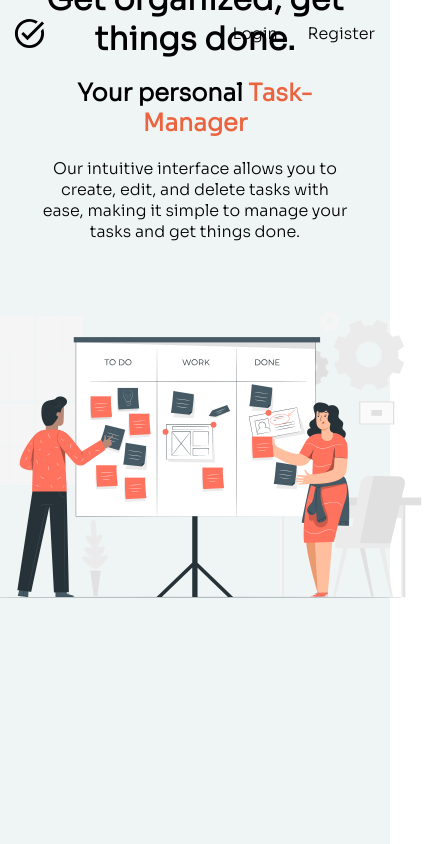
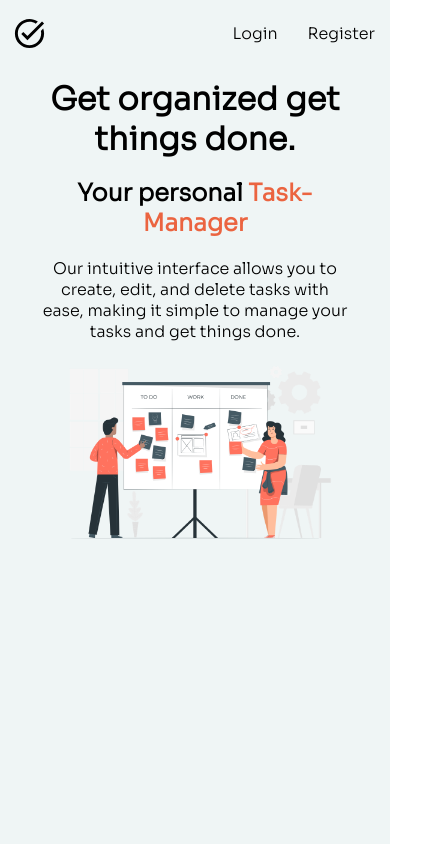
Before and after one commit to ilieBeracha/Task-Manager, a React (Create React App) app: page / in a window 390 px wide. Shown: the whole page, 445 px wide, since content can reach past the window. Built offline with nearby package versions, Linux system fonts and the light colour scheme; a web font is replaced by a local one.

Commit message:
landing page

```diff
--- a/src/Components/LandingPage/LandingPage.css
+++ b/src/Components/LandingPage/LandingPage.css
@@ -63,7 +63,7 @@
     }
 
     .LandingPageContentImage img{
-        width: 500px;
+        width: 300px;
     }
     .LandingPageContent{
         width: 80%;
--- a/src/Components/LandingPage/LandingPage.tsx
+++ b/src/Components/LandingPage/LandingPage.tsx
@@ -1,8 +1,34 @@
 import "./LandingPage.css";
 import LandingPageHedear from "./LandingPageHedear/LandingPageHedear";
 import taskImage from "../../images/tasks.png"
+import { useEffect, useState } from "react";
 
 function LandingPage(): JSX.Element {
+    const [titleDisplayed, setTitleDisplayed] = useState<[]>([])
+    let title: any = ['G', 'e', 't', ' ', 'o', 'r', 'g', 'a', 'n', 'i', 'z', 'e', 'd', ' ', 'g', 'e', 't', ' ', 't', 'h', 'i', 'n', 'g', 's', ' ', 'd', 'o', 'n', 'e', '.',];
+
+    // useEffect(() => {
+    //     getSingleLetter()
+    //     console.log(titleDisplayed)
+    // }, [])
+
+    // function getSingleLetter() {
+    //     let newTitle: any = [];
+    //     let i = 0;
+
+    //     let interval = setInterval(() => {
+    //         setTitleDisplayed(newTitle);
+    //         newTitle.push(title[i]);
+    //         console.log(newTitle)
+    //         i++;
+
+    //         if (i >= title.length) {
+    //             clearInterval(interval);
+    //         }
+    //     }, 500);
+    // }
+
+
     return (
         <div className="LandingPage">
             {/* <div className="LandingPageHeaderDiv"> */}
@@ -11,7 +37,7 @@ function LandingPage(): JSX.Element {
             <div className="LandingPageAll">
 
                 <div className="LandingPageContent">
-                    <h1>Get organized, get things done.</h1>
+                    <h1>{title}</h1>
                     <h2>Your personal <span id="TaskManagerTitle">Task-Manager</span> </h2>
                     <span>Our intuitive interface allows you to create, edit, and delete tasks with ease, making it simple to manage your tasks and get things done.</span>
                 </div>
```
